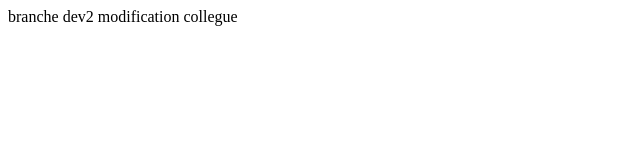
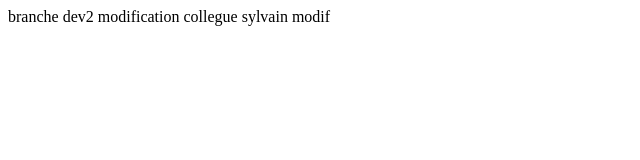
Before and after one commit to sdesousa-odyssey-quest/exemple, a plain HTML site: page index.html in a window 1280 px wide. Shown: the whole page, without its empty margins (0-640 px from the left). Drawn offline with Linux system fonts and the light colour scheme.

Commit message:
ajout une autre ligne sylvain

```diff
--- a/index.html
+++ b/index.html
@@ -1,3 +1,4 @@
 <html>
 branche dev2
 modification collegue
+sylvain modif
```
